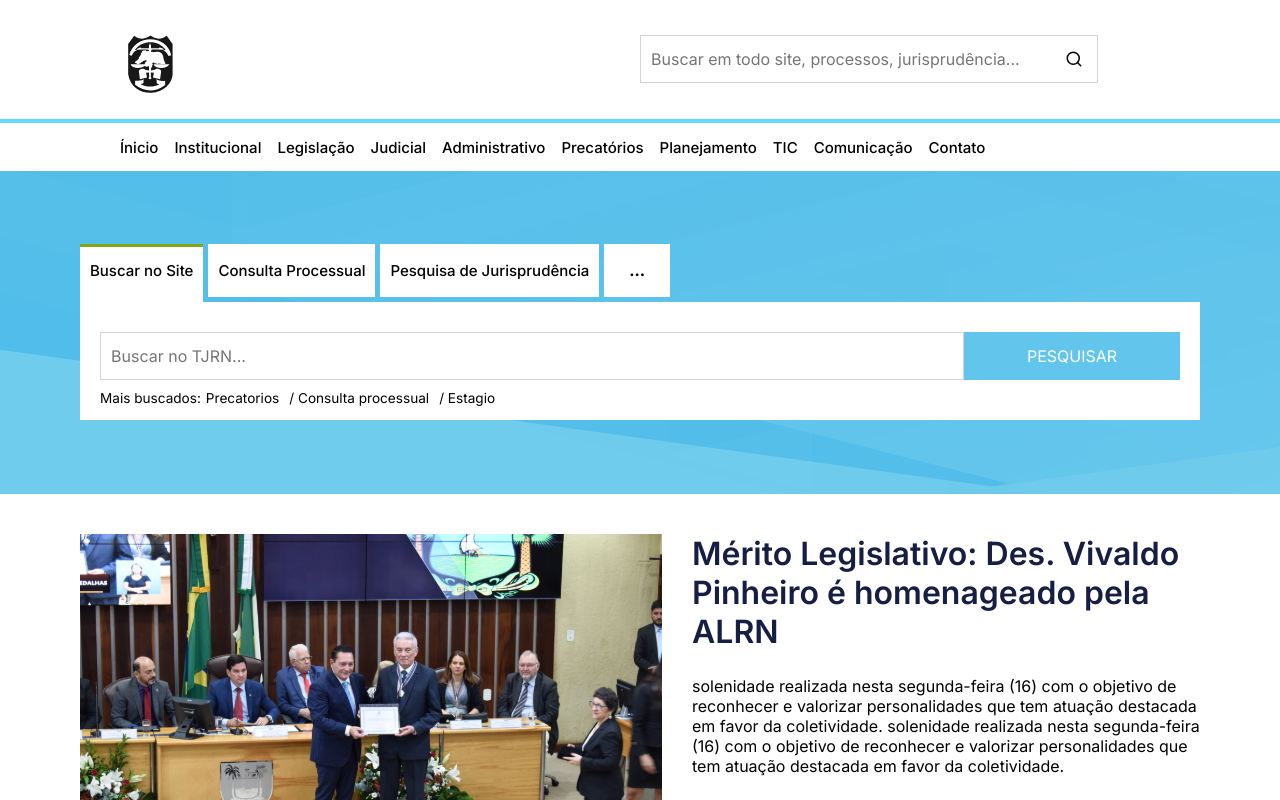
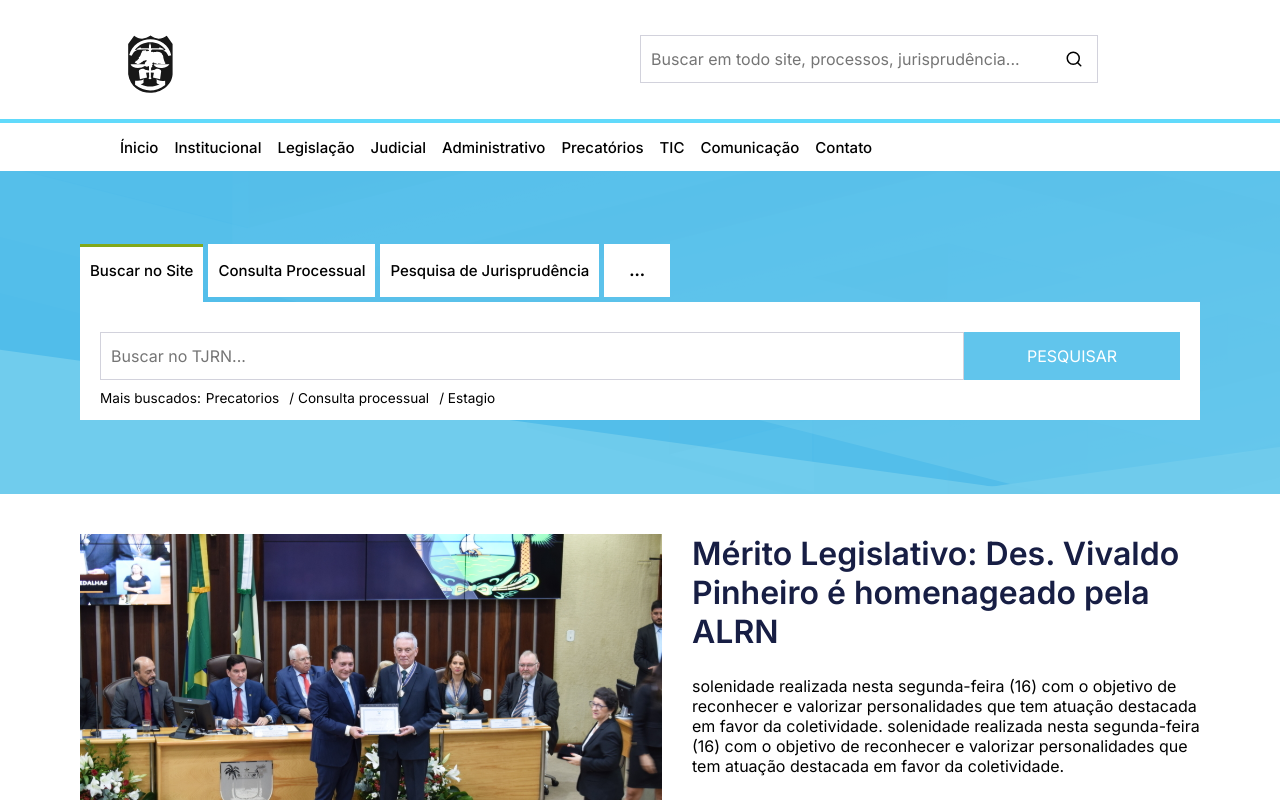
Before and after one commit to yargo11/myTJRN, a Next.js app: page / in a window 1280 px wide. Shown: the top 800 px of the page. Built offline with nearby package versions, Linux system fonts and the light colour scheme.

Commit message:
correção do conteúdo e da localização do arquivo de teste

```diff
--- a/src/components/Header/index.tsx
+++ b/src/components/Header/index.tsx
@@ -3,14 +3,33 @@ import styles from './styles.module.scss';
 import { FiSearch } from 'react-icons/fi';
 import { FaBars } from 'react-icons/fa';
 
-import { useCallback, useState } from 'react';
+import { useCallback, useState, useEffect } from 'react';
 
 import { Collapse } from 'react-collapse';
-import TESTE from '../../tests/headertest.json';
+import TESTE from '../../../tests/headertest.json';
 
 export function Header() {
-    console.log(TESTE);
 
+    interface MenuItem {
+        id: Number;
+        nome: String;
+        descricao: String;
+        menuPai: any;
+        linkInterno: any;
+        paginaLink: any;
+        linkExterno: Boolean;
+        ordem: Number;
+    }
+    /*TODO Dropdown menu*/
+    const [menuItens, setMenuItens] = useState<MenuItem[]>([]);
+
+    const loadMenuItens = async () => {
+        setMenuItens(TESTE);
+    };
+
+    useEffect(() => {
+        loadMenuItens();
+    }, []);
 
     const accessibilityIds = {
         checkbox: 'accessible-marker-example1',
@@ -57,16 +76,11 @@ export function Header() {
                 <hr />
 
                 <ul className={styles.initialUlState}>
-                    <li><a href="">Ínicio</a></li>
-                    <li><a href="">Institucional</a></li>
-                    <li><a href="">Legislação</a></li>
-                    <li><a href="">Judicial</a></li>
-                    <li><a href="">Administrativo</a></li>
-                    <li><a href="">Precatórios</a></li>
-                    <li><a href="">Planejamento</a></li>
-                    <li><a href="">TIC</a></li>
-                    <li><a href="">Comunicação</a></li>
-                    <li><a href="">Contato</a></li>
+                    {menuItens
+                        .map(item => (
+                            <li><a href="">{item.nome}</a></li>
+                        )
+                    )}
                 </ul>
                 {/* <div className={styles.initialCollapsedState}>
                     <button
--- a/src/tests/headertest.json
+++ b/tests/headertest.json
@@ -1,7 +1,7 @@
 [{
     "id": 1,
     "nome": "Ínicio",
-    "descricao:": "Chama página de testes Início",
+    "descricao": "Chama página de testes Início",
     "menuPai": null,
     "linkInterno": null,
     "paginaLink": null,
@@ -11,7 +11,7 @@
 {
     "id": 2,
     "nome": "Institucional",
-    "descricao:": "Chama página de testes Institucional",
+    "descricao": "Chama página de testes Institucional",
     "menuPai": null,
     "linkInterno": null,
     "paginaLink": null,
@@ -21,7 +21,7 @@
 {
     "id": 3,
     "nome": "Legislação",
-    "descricao:": "Chama página de testes Legislação",
+    "descricao": "Chama página de testes Legislação",
     "menuPai": null,
     "linkInterno": null,
     "paginaLink": null,
@@ -31,7 +31,7 @@
 {
     "id": 4,
     "nome": "Judicial",
-    "descricao:": "Chama página de testes Judicial",
+    "descricao": "Chama página de testes Judicial",
     "menuPai": null,
     "linkInterno": null,
     "paginaLink": null,
@@ -41,7 +41,7 @@
 {
     "id": 5,
     "nome": "Administrativo",
-    "descricao:": "Chama página de testes Administrativo",
+    "descricao": "Chama página de testes Administrativo",
     "menuPai": null,
     "linkInterno": null,
     "paginaLink": null,
@@ -51,7 +51,7 @@
 {
     "id": 6,
     "nome": "Precatórios",
-    "descricao:": "Chama página de testes Precatórios",
+    "descricao": "Chama página de testes Precatórios",
     "menuPai": null,
     "linkInterno": null,
     "paginaLink": null,
@@ -61,7 +61,7 @@
 {
     "id": 7,
     "nome": "TIC",
-    "descricao:": "Chama página de testes TIC",
+    "descricao": "Chama página de testes TIC",
     "menuPai": null,
     "linkInterno": null,
     "paginaLink": null,
@@ -71,7 +71,7 @@
 {
     "id": 8,
     "nome": "Comunicação",
-    "descricao:": "Chama página de testes Comunicação",
+    "descricao": "Chama página de testes Comunicação",
     "menuPai": null,
     "linkInterno": null,
     "paginaLink": null,
@@ -81,7 +81,7 @@
 {
     "id": 9,
     "nome": "Contato",
-    "descricao:": "Chama página de testes Contato",
+    "descricao": "Chama página de testes Contato",
     "menuPai": null,
     "linkInterno": null,
     "paginaLink": null,
```
